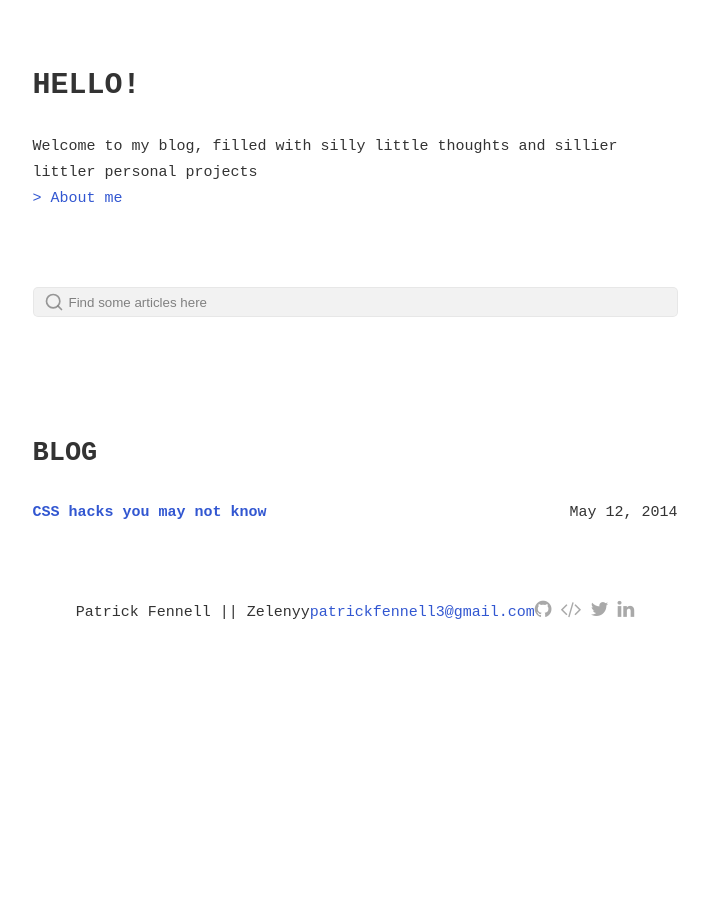
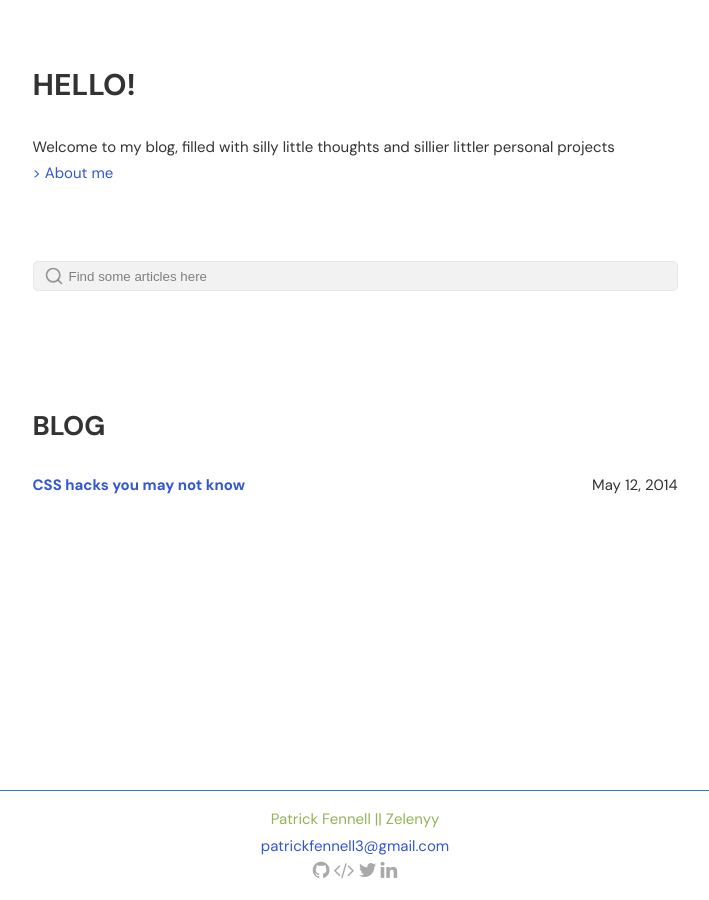
Before and after one commit to mrmelonson/zelenyy_blog, a Jekyll site: the page built from index.html, in a window 1280 px wide. Shown: the whole page, without its empty margins (285-994 px from the left). Built offline with Jekyll 4.4.1, drawn with Linux system fonts in a browser that asks for light colours.

Commit message:
Changes:  - removed "Dark" theme  - removed #theme-toggle  - Changed font familes  - Edited footer style

```diff
--- a/_sass/_main.scss
+++ b/_sass/_main.scss
@@ -12,30 +12,10 @@
 	font-size: 15px;
 }
 
-#theme-toggle {
-	opacity: 0.65;
-	position: relative;
-	border-radius: 5px;
-	height: 25px;
-	display: flex;
-	-webkit-box-align: center;
-	align-items: center;
-	-webkit-box-pack: center;
-	justify-content: center;
-	transition: opacity 0.3s ease 0s;
-	border: none;
-	outline: none;
-	background: none;
-	cursor: pointer;
-	padding: 0px;
-	appearance: none;
-	transform: scale(0.8);
-}
-
 html,
 html[data-theme="light"] {
-	--text-font: Play;
-	--source-code-font: Source Code Pro;
+	--text-font: DM Sans;
+	--source-code-font: Fira Code;
 	--very-light-text-color: rgb(222, 222, 222);
 	--light-text-color: rgb(89, 183, 255);
 	--medium-text-color: #555;
@@ -97,67 +77,6 @@
 	}
 }
 
-html[data-theme="dark"] {
-	--text-font: Play;
-	--source-code-font: Source Code Pro;
-	--very-light-text-color: #EEE;
-	--light-text-color: #c4bbf0;
-	--medium-text-color: #52057b;
-	--main-text-color: #EAEAEA;
-	--highlight-text-color: #6cb4a0;
-	--dark-text-color: rgb(36, 38, 42);
-	--link-color: rgb(255, 89, 125);
-	--code-bg-color: rgb(36, 38, 42);
-	background-color: rgb(19, 20, 24);
-
-	#theme-toggle div {
-		position: relative;
-		width: 24px;
-		height: 24px;
-		border-radius: 50%;
-		border: 4px solid var(--theme-ui-colors-toggleIcon, #cbd5e0);
-		background-color: var(--theme-ui-colors-toggleIcon, #cbd5e0);
-		transform: scale(0.55);
-		transition: all 0.45s ease 0s;
-		overflow: visible;
-		box-shadow: none;
-
-		&::before {
-			content: "";
-			position: absolute;
-			right: -9px;
-			top: -9px;
-			height: 24px;
-			width: 24px;
-			border: 2px solid var(--theme-ui-colors-toggleIcon, #cbd5e0);
-			border-radius: 50%;
-			transform: translate(14px, -14px);
-			opacity: 0;
-			transition: transform 0.45s ease 0s;
-		}
-
-		&::after {
-			content: "";
-			width: 8px;
-			height: 8px;
-			border-radius: 50%;
-			margin: -4px 0px 0px -4px;
-			position: absolute;
-			top: 50%;
-			left: 50%;
-			box-shadow: 0 -23px 0 var(--theme-ui-colors-toggleIcon, #cbd5e0),
-				0 23px 0 var(--theme-ui-colors-toggleIcon, #cbd5e0), 23px 0 0 var(--theme-ui-colors-toggleIcon, #cbd5e0),
-				-23px 0 0 var(--theme-ui-colors-toggleIcon, #cbd5e0),
-				15px 15px 0 var(--theme-ui-colors-toggleIcon, #cbd5e0),
-				-15px 15px 0 var(--theme-ui-colors-toggleIcon, #cbd5e0),
-				15px -15px 0 var(--theme-ui-colors-toggleIcon, #cbd5e0),
-				-15px -15px 0 var(--theme-ui-colors-toggleIcon, #cbd5e0);
-			transform: scale(1);
-			transition: all 0.35s ease 0s;
-		}
-	}
-}
-
 body {
 	font-family: var(--text-font), monospace;
 	text-rendering: optimizeLegibility;
@@ -187,9 +106,10 @@
 }
 
 code {
-	font-family: var(--source-code-font), monospace;
+	font-family: var(--source-code-font);
 	margin: unset;
-	padding: 0.1rem;
+	//padding: 0.1rem;
+  font-size: 0.8rem;
 	color: var(--highlight-text-color);
 }
 
@@ -372,6 +292,8 @@
 	margin: -5rem auto 0;
 	padding: 2.4rem 2rem;
 	flex-direction: column;
+  position: relative;
+  flex-grow: 1;
 }
 
 
@@ -383,9 +305,17 @@
 
 .social-footer {
   padding: 1rem;
-  display: flex;
-  justify-content: center;
-  position: initial;
+  position: fixed;
+  text-align: center;
+  left: 0;
+  bottom: 0;
+  width: 100%;
+  color: #92B359;
+  text-align: center;
+  border-style:  solid none none none;
+  border-color: #367BB3;
+  border-width: 1px;
+
 
   .social-footer-icons {
 
```
